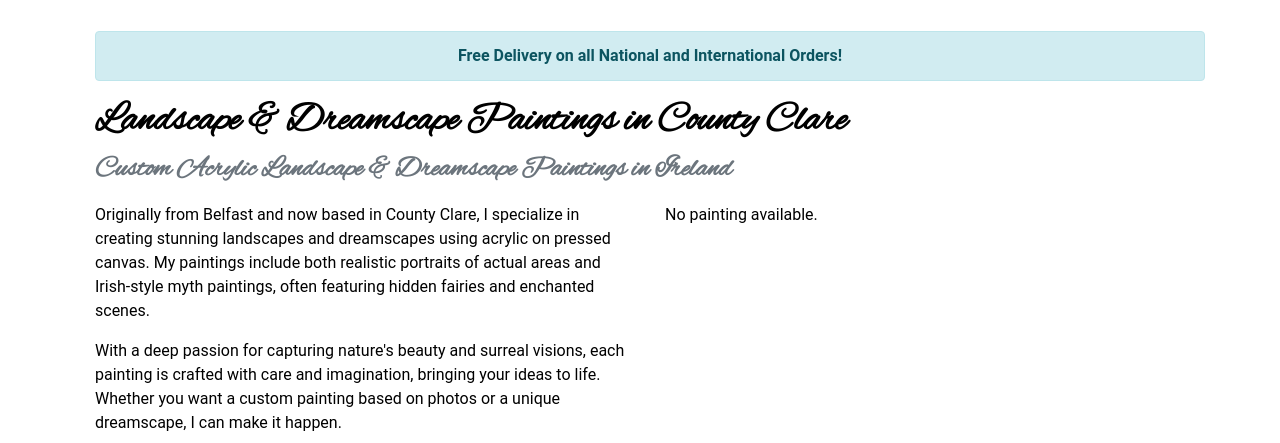
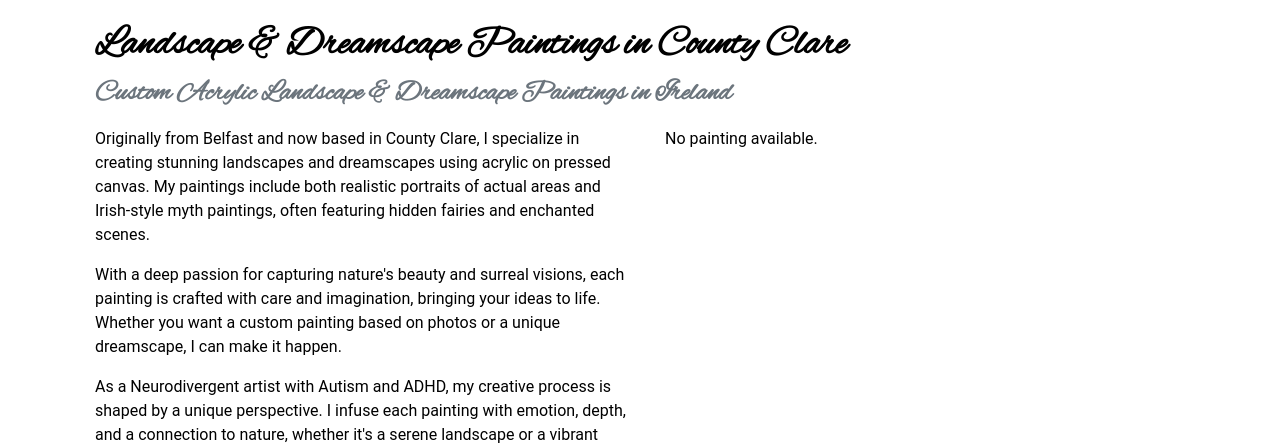
Before and after one commit to Mbutler1991/Art-By-Kita, a Django app: page / in a window 1280 px wide. Shown: the part 98-541 px from the top of the page. Run offline with Django 5.2, Linux system fonts and the light colour scheme; data that the repository does not hold is empty; some libraries are stand-ins or nearby versions.

Commit message:
removed alert banner

```diff
--- a/home/templates/home/home.html
+++ b/home/templates/home/home.html
@@ -5,10 +5,6 @@
 {% load static %}
 
 <div class="container">
-    <!-- Free Delivery Banner -->
-    <div class="alert alert-info text-center" role="alert" style="margin-top: 15px;">
-        <strong>Free Delivery on all National and International Orders!</strong>
-    </div>
 
     <!-- Main Title for SEO -->
     <h1 style="font-size: 2.5rem; font-weight: bold; margin-bottom: 0.5rem;">
```
